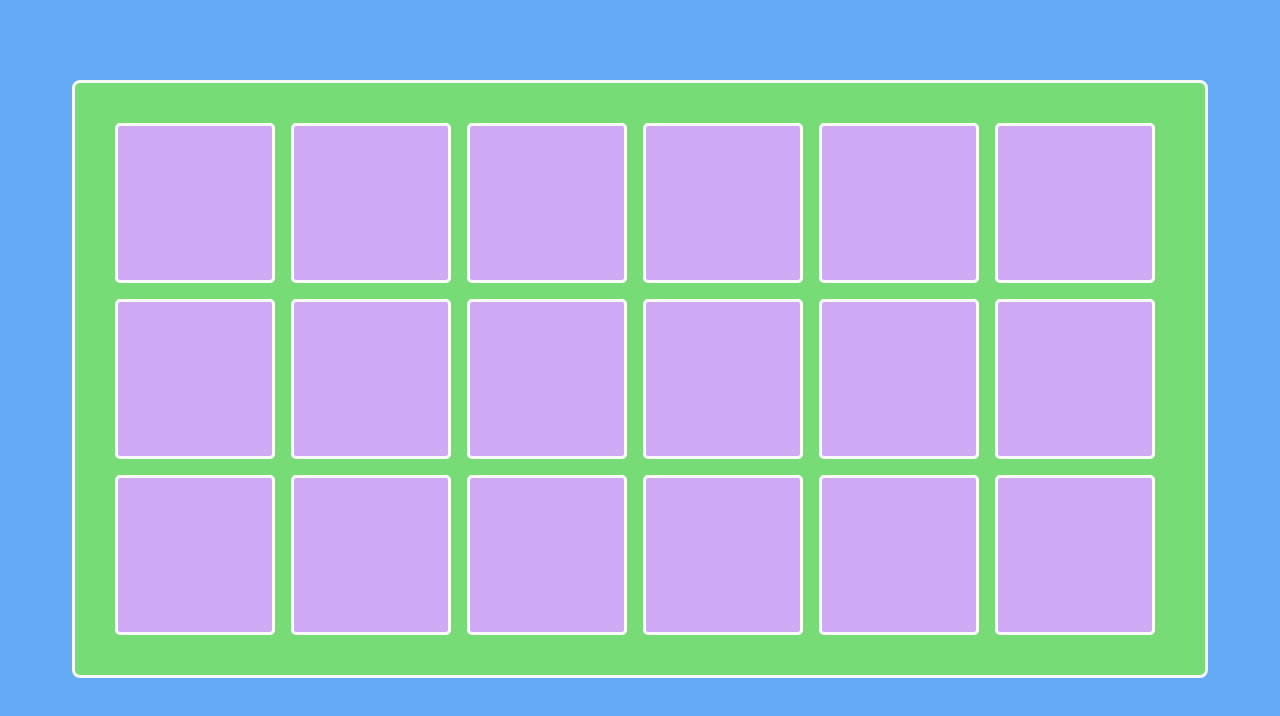
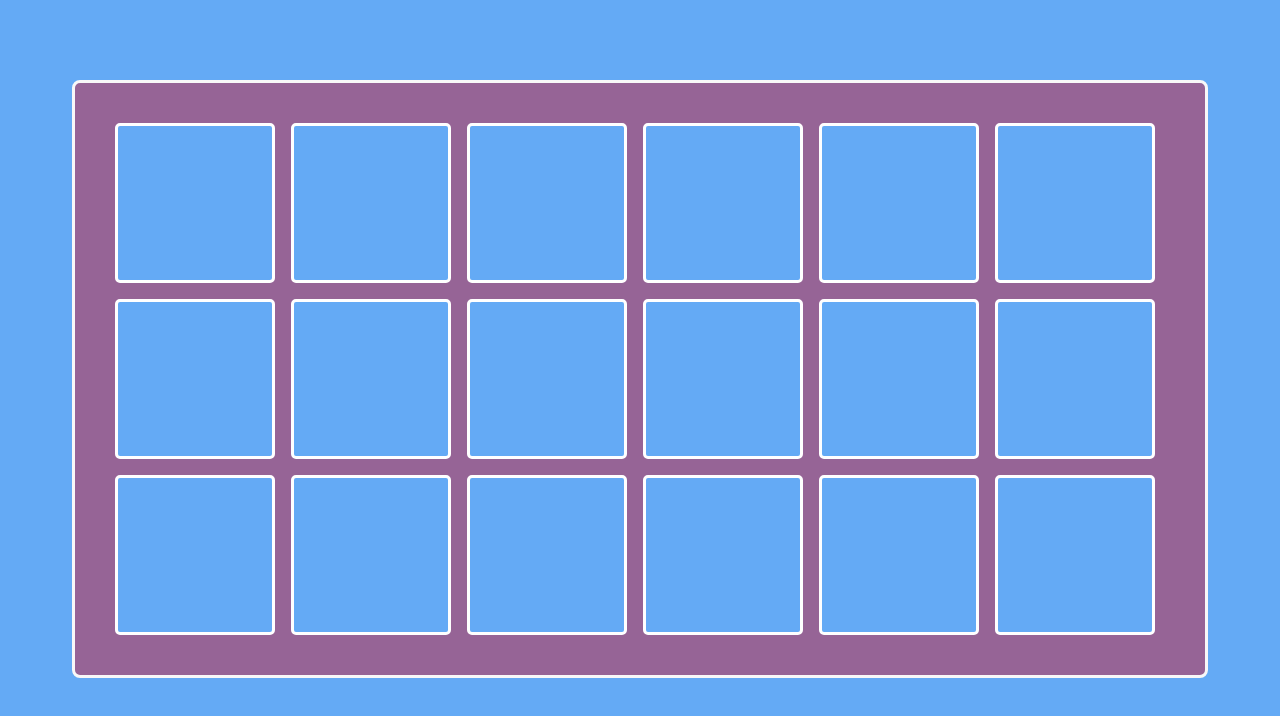
Before and after one commit to mrgarcia12/Memory-fruit, a plain HTML site: page index.html in a window 1280 px wide. Drawn offline with Linux system fonts and the light colour scheme.

Commit message:
Update tarjetas.css

```diff
--- a/css/tarjetas.css
+++ b/css/tarjetas.css
@@ -4,7 +4,7 @@
     height: auto;
     border: 3px solid rgb(248, 248, 248);
     border-radius: 0.5rem;
-    background-color: rgb(119, 220, 117);
+    background-color: rgb(150, 100, 150);
 
     margin: auto;
     margin-top: 5rem;
@@ -22,7 +22,7 @@
     border: 3px solid rgb(255, 255, 255);
     font-size: 0rem;
     margin: 0.5rem;
-    background-color:  rgb(207, 169, 244);
+    background-color:  rgb(100, 170, 245);
     cursor: pointer;
 
     display: flex;
@@ -34,7 +34,7 @@
     transition: 1s linear;
     font-size:3rem;
     transition:1s;
-    background-color: rgb(149, 68, 179);
+    background-color: rgb(250, 110, 250);
     color:white;
     -webkit-transform: perspective(150px) rotateY(45deg);
     transform: rotateY(180deg);
```
